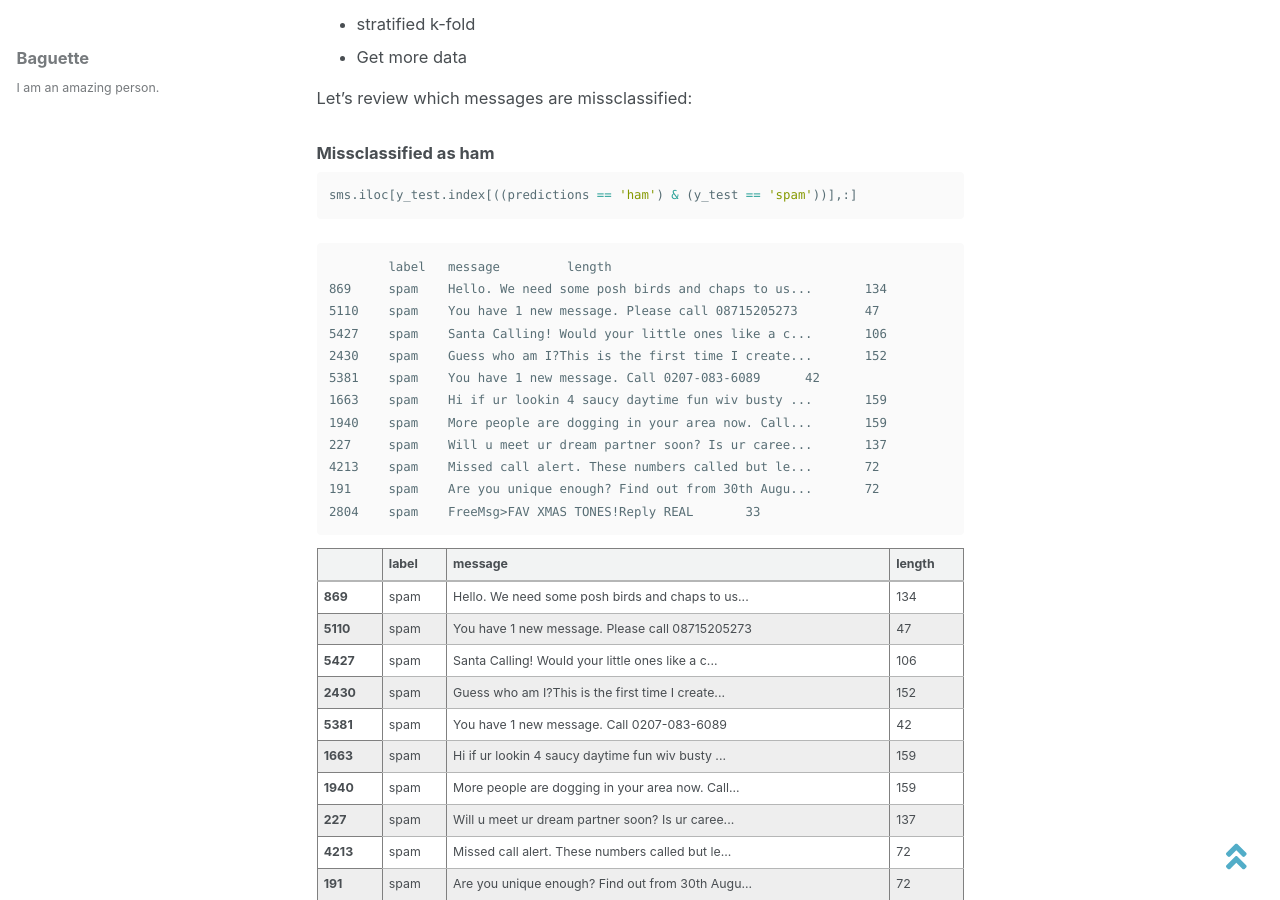
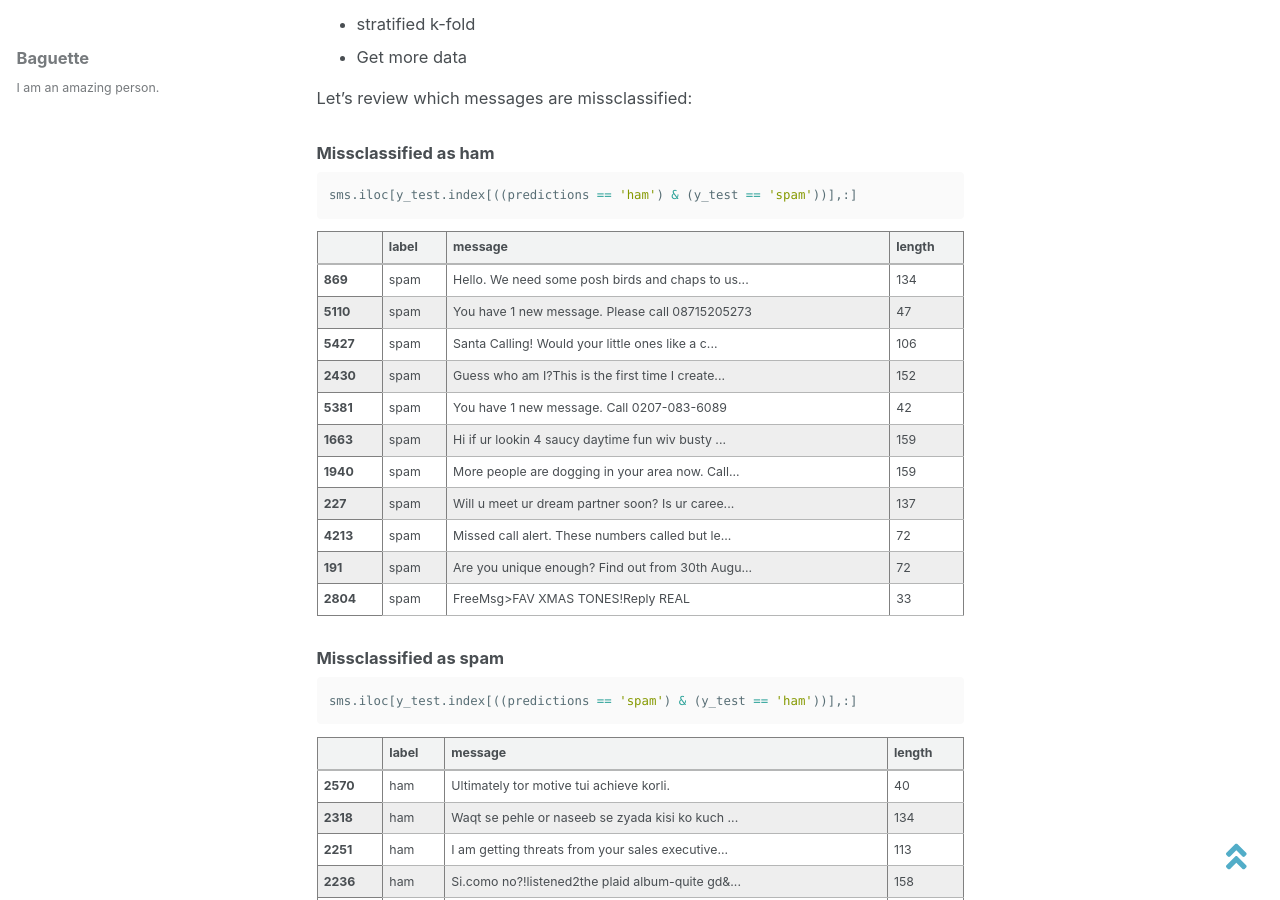
Before and after one commit to baguettexci/baguettexci.gituhb.io, a Jekyll site: the page built from _posts/2018-10-15-SMS-Spam.md, in a window 1280 px wide and 900 px high, scrolled down 10328 px. Built offline with Jekyll 4.4.1, drawn with Linux system fonts in a browser that asks for light colours; nearby versions of some CDN libraries; formulas are drawn with MathJax 3; some of the changed text lies outside the part shown.

Commit message:
Update 2018-10-15-SMS-Spam.md

````diff
--- a/_posts/2018-10-15-SMS-Spam.md
+++ b/_posts/2018-10-15-SMS-Spam.md
@@ -482,21 +482,6 @@ Let's review which messages are missclassified:
 ```python
 sms.iloc[y_test.index[((predictions == 'ham') & (y_test == 'spam'))],:]
 ```
-{% highlight text %}
-    	label 	message 	length
-869 	spam 	Hello. We need some posh birds and chaps to us... 	134
-5110 	spam 	You have 1 new message. Please call 08715205273 	47
-5427 	spam 	Santa Calling! Would your little ones like a c... 	106
-2430 	spam 	Guess who am I?This is the first time I create... 	152
-5381 	spam 	You have 1 new message. Call 0207-083-6089 	42
-1663 	spam 	Hi if ur lookin 4 saucy daytime fun wiv busty ... 	159
-1940 	spam 	More people are dogging in your area now. Call... 	159
-227 	spam 	Will u meet ur dream partner soon? Is ur caree... 	137
-4213 	spam 	Missed call alert. These numbers called but le... 	72
-191 	spam 	Are you unique enough? Find out from 30th Augu... 	72
-2804 	spam 	FreeMsg>FAV XMAS TONES!Reply REAL 	33
-{% endhighlight %}
-
 <table border="1" class="dataframe">
   <thead>
     <tr style="text-align: right;">
````
